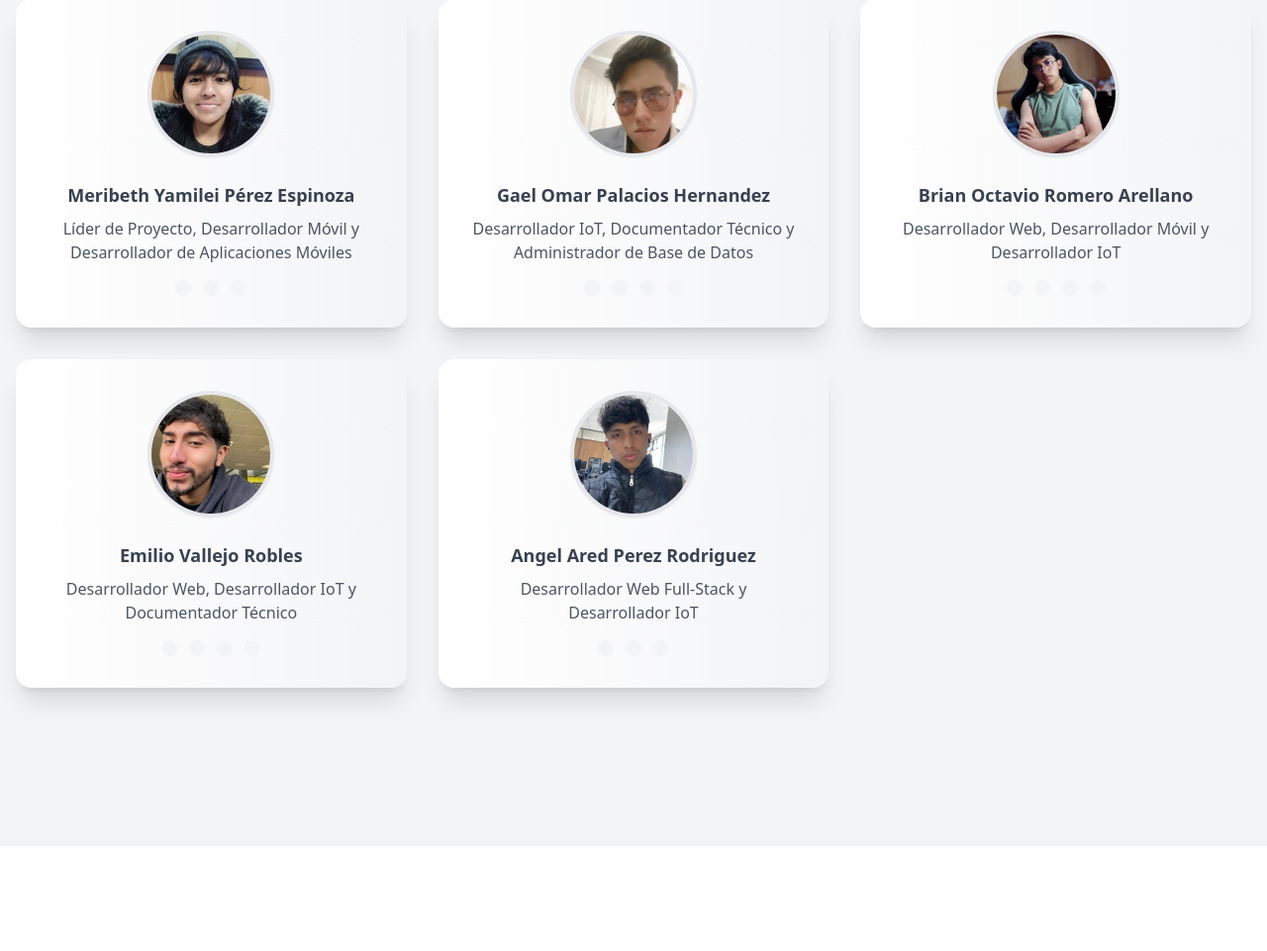
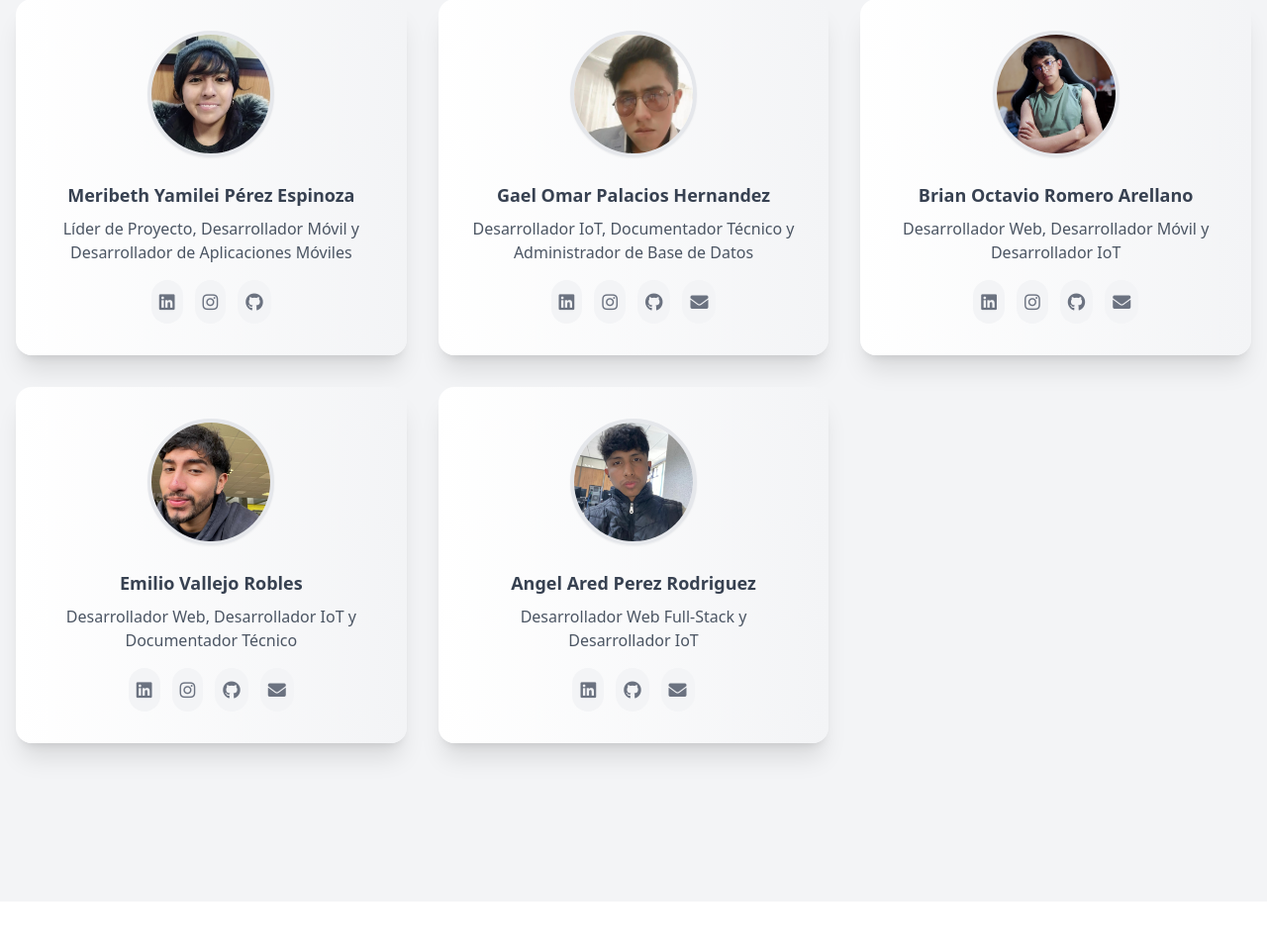
Before and after one commit to aredPR/siar-web, a Django app: page /nosotros/ in a window 1280 px wide. Shown: the part 1037-1998 px from the top of the page at 99% size. Before the commit the page ends 1749 px from the top, so only its background shows below. Run offline with Django 5.2, Linux system fonts and the light colour scheme; some libraries are stand-ins or nearby versions.

Commit message:
Fix base

```diff
--- a/mysite/theme/templates/base.html
+++ b/mysite/theme/templates/base.html
@@ -7,6 +7,8 @@
 	<meta charset="UTF-8">
 	<meta name="viewport" content="width=device-width, initial-scale=1.0">
 	<meta http-equiv="X-UA-Compatible" content="ie=edge">
+	<link href="https://cdnjs.cloudflare.com/ajax/libs/font-awesome/5.15.4/css/all.min.css" rel="stylesheet">
+
 	{% tailwind_css %}
 </head>
 <body>
```
